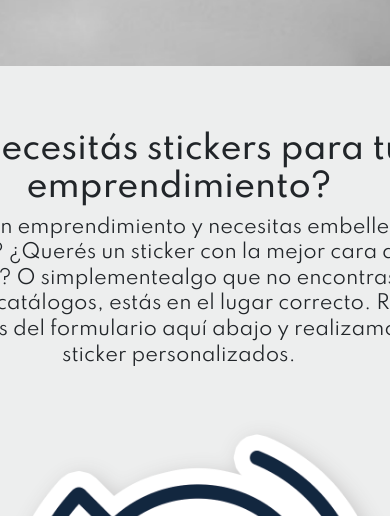
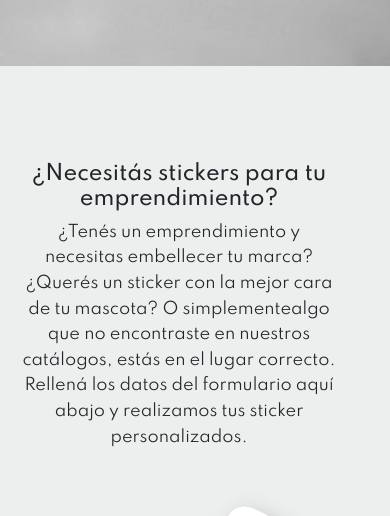
Before and after one commit to K1000A07/coder_proecto, a website: page personalizados.html in a window 390 px wide. Shown: the part 500-1016 px from the top of the page. Drawn offline with nearby package versions, Linux system fonts and the light colour scheme.

Commit message:
commit -"segunda media personalizados"

```diff
--- a/_personalizados.scss
+++ b/_personalizados.scss
@@ -24,9 +24,9 @@
       color: #11918c;
     }
 
-     h4{
-        font-size: 1.5rem;
-        color: #11918c;
+    h4 {
+      font-size: 1.5rem;
+      color: #11918c;
     }
 
     .boton__personalizados:hover {
@@ -52,10 +52,8 @@
         font-weight: 600;
       }
     }
-
-
+  }
 }
-    }
 
 /* ........................seccion 2 personalizados..................... */
 
@@ -280,13 +278,53 @@ a {
 
 // medias
 
-@media screen and (max-width: 990px) {
-  .pricingTable {
-    margin: 0 0 20px;
+/* MEDIAS 1 BEAKPOINT */
+@media (max-width: 843.97px) {
+  /* ........................seccion 2 personalizados..................... */
+
+  .personalizados__info {
+    display: flex;
+    flex-direction: column;
+    justify-content: center;
+    align-items: center;
+    padding: 4rem;
+    background-color: rgb(237, 238, 238);
+    height: auto;
+
+    .info__texto {
+      width: 20rem;
+      margin-right: 2rem;
+      margin-top: 2rem;
+
+      h3 {
+        font-size: 1.3rem;
+        text-align: center;
+      }
+
+      p {
+        font-size: 1rem;
+        line-height: 1.6rem;
+        text-align: center;
+      }
+    }
+
+    .flip-card{
+      height: 400px;
+
+      .flip-card-inner{
+        img{
+          width: 80%;
+          height: auto;
+        }
+      }
+    }
   }
+
+
 }
 
-@media only screen and (max-width: 981px) {
+/* MEDIAS 2 BEAKPOINT */
+@media (min-width: 843.98px) and (max-width: 1199.98px) {
   .banner__personalizados h3 {
     font-size: 3.5rem;
     font-weight: 800;
@@ -328,4 +366,9 @@ a {
     perspective: 1000px;
     filter: drop-shadow(5px 5px 10px rgb(197, 196, 196));
   }
+
+  // precios
+  .pricingTable {
+    margin: 0 0 20px;
+  }
 }
```
Also changed, not shown: css/estilos.css, 1 other file.
